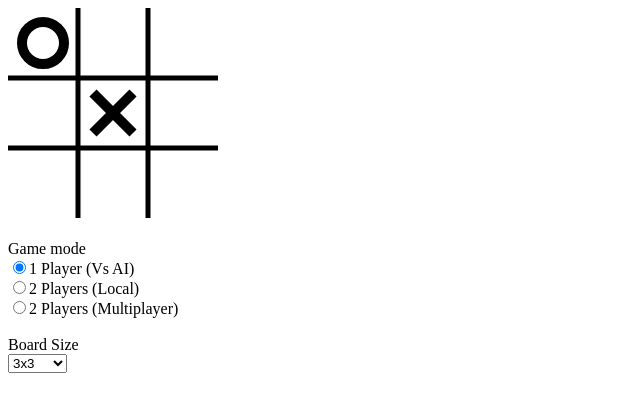
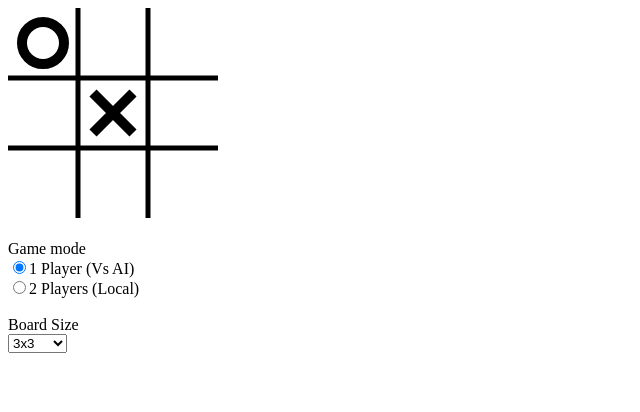
Before and after one commit to vanelk/super-tik-tak-toe, a plain HTML site: page index.html in a window 1280 px wide. Both pictures are taken after a click on the element 113 px from the left and 113 px from the top of the page. Shown: the whole page, without its empty margins (0-640 px from the left). Drawn offline with Linux system fonts and the light colour scheme.

Commit message:
fixed tile click bug and improved ai speed

```diff
--- a/index.html
+++ b/index.html
@@ -16,7 +16,8 @@
 		<div>
 			<input name="mode" value="1" checked type="radio">1 Player (Vs AI)</input><br>
 			<input name="mode" value="2" type="radio">2 Players (Local)</input><br>
-			<input name="mode" value="3" type="radio">2 Players (Multiplayer)</input><br>
+			<!--Comming soon
+				<input name="mode" value="3" type="radio">2 Players (Multiplayer)</input><br>-->
 		</div>
 		<br>
 		<label>Board Size</label>
--- a/js/ai.js
+++ b/js/ai.js
@@ -1,18 +1,20 @@
 import { TURN_SYMBOLS, TILES_PER_LINE } from "./consts.js"
-const MAX_DEPTH = 6;
+import { map } from "./utils.js";
+var MAX_DEPTH = 7;
 var player, ai;
 export function aiMove(b, turn) {
     let best = -Infinity;
     let move = {};
     ai = turn;
     player = (turn + 1) % TURN_SYMBOLS.length;
+    let depth = Math.floor(map(TILES_PER_LINE, 3, 10, MAX_DEPTH, 2));
     for (let i = 0; i < b.board.length; i++) {
         if (TURN_SYMBOLS.indexOf(b.board[i]) == -1) {
             let _b = b.copy();
             let col = i % TILES_PER_LINE;
             let row = i / TILES_PER_LINE | 0;
             _b.play(col, row, turn);
-            let score = _minimax(_b, MAX_DEPTH, -Infinity, Infinity, false);
+            let score = _minimax(_b,  depth, -Infinity, Infinity, false);
             if (score > best) {
                 move = { col, row };
                 best = score;
--- a/js/tiktoktoe.js
+++ b/js/tiktoktoe.js
@@ -1,7 +1,8 @@
-import { TILE_W, TILE_H, TURN_SYMBOLS, resizeBoard } from './consts.js';
+import { TILE_W, TILE_H, TURN_SYMBOLS, resizeBoard, TILES_PER_LINE } from './consts.js';
 import { Board } from './board.js';
 import { aiMove } from './ai.js';
 import { drawBoard, updateBoard } from './draw.js';
+import { ceil } from './utils.js';
 /**
  * Game mode game
  * 1 = 1 player
@@ -29,8 +30,8 @@ Array.from(gm).forEach((elem) => {
 
 
 canvas.addEventListener('click', (ev) => {
-	let col = Math.floor(ev.x / TILE_W);
-	let row = Math.floor(ev.y / TILE_H);
+	let col = ceil(Math.floor(ev.x / TILE_W), TILES_PER_LINE - 1);
+	let row = ceil(Math.floor(ev.y / TILE_H), TILES_PER_LINE - 1);
 	if (!board.play(col, row, turn)) return;
 	if (checkWin() || checkTie()) return;
 	turn = (turn + 1) % TURN_SYMBOLS.length;
@@ -57,7 +58,6 @@ function checkTie() {
 function checkWin() {
 	let s = board.checkWinner();
 	if (s != -1) {
-		console.log(s);
 		alert("Player " + (s + 1) + " won!");
 		resetGame();
 		return 1;
@@ -71,5 +71,4 @@ function resetGame() {
 	updateBoard(board);
 }
 
-
 drawBoard();
--- /dev/null
+++ b/js/utils.js
@@ -0,0 +1,6 @@
+export function map(n, start1, stop1, start2, stop2) {
+    return ((n - start1) / (stop1 - start1)) * (stop2 - start2) + start2;
+};
+export function ceil(n, max) {
+    return (n > max) ? max : n;
+}
```
Also changed, not shown: 1 other file.
